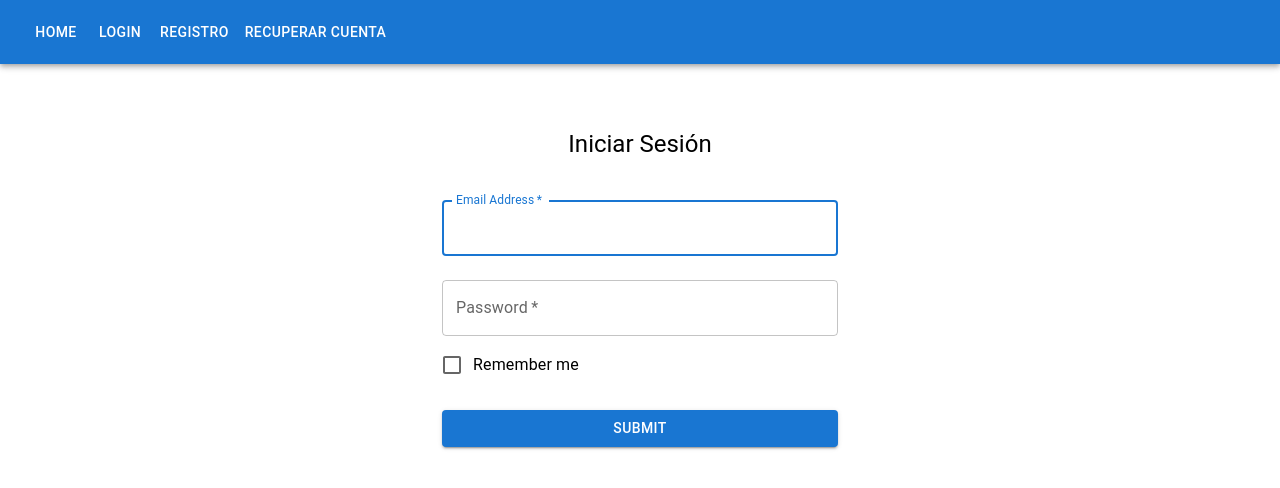
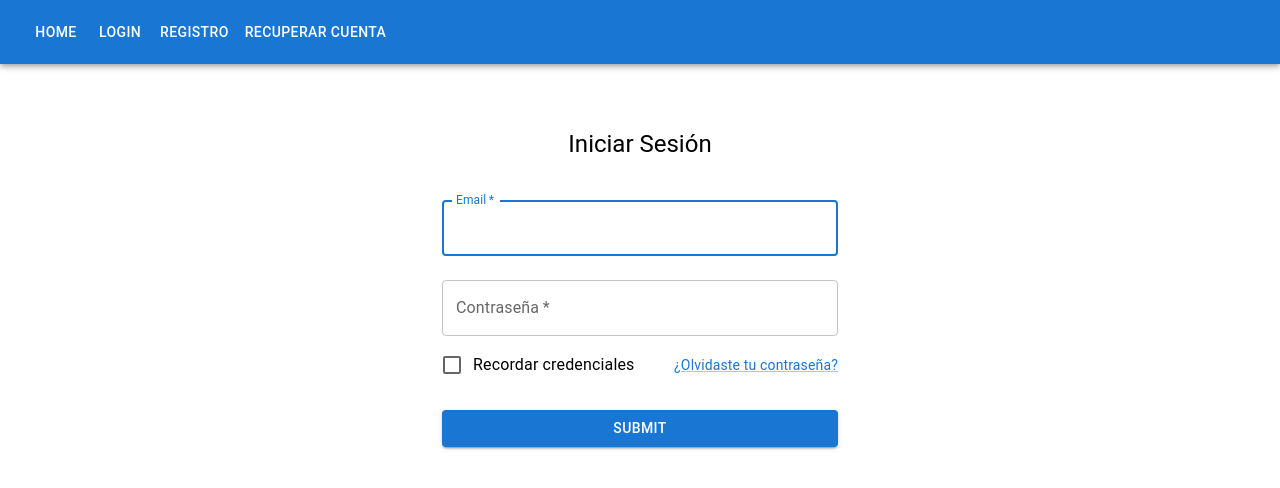
Before and after one commit to agusEmaUade/administrando-v2, a React (Create React App) app: page /login in a window 1280 px wide. Shown: the top 488 px of the page. Built offline with nearby package versions, Linux system fonts and the light colour scheme.

Commit message:
Agregamos el olvidaste tu contraseña

```diff
--- a/src/pages/login.js
+++ b/src/pages/login.js
@@ -1,6 +1,6 @@
 // pages/Login.js
 import React from 'react';
-import { Container, Typography, TextField, FormControlLabel, Checkbox, Button, Box } from '@mui/material';
+import { Container, Typography, TextField, FormControlLabel, Checkbox, Button, Box, Link } from '@mui/material';
 
 function Login() {
   return (
@@ -27,7 +27,7 @@ function Login() {
             required
             fullWidth
             id="email"
-            label="Email Address"
+            label="Email"
             name="email"
             autoComplete="email"
             autoFocus
@@ -37,15 +37,21 @@ function Login() {
             required
             fullWidth
             name="password"
-            label="Password"
+            label="Contraseña"
             type="password"
             id="password"
             autoComplete="current-password"
           />
-          <FormControlLabel
-            control={<Checkbox value="remember" color="primary" />}
-            label="Remember me"
-          />
+          <Box display="flex" justifyContent="space-between" alignItems="center">
+            <FormControlLabel
+              control={<Checkbox value="remember" color="primary" />}
+              label="Recordar credenciales"
+            />
+            <Link href="#" variant="body2">
+              ¿Olvidaste tu contraseña?
+            </Link>
+
+          </Box>
           <Button
             type="submit"
             fullWidth
```
